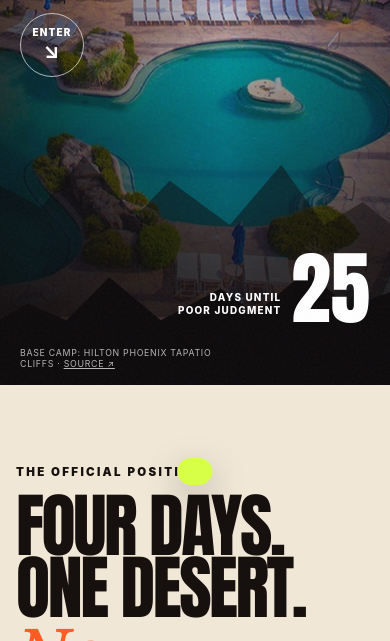
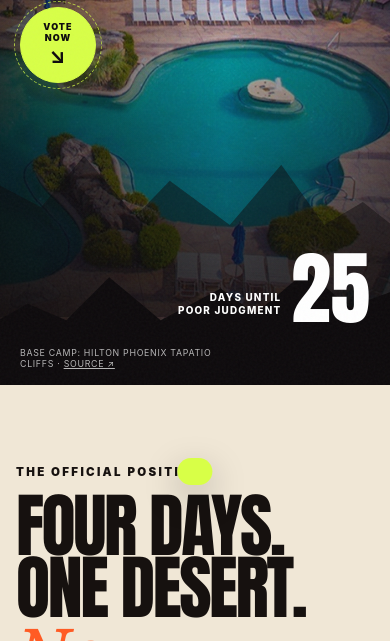
Before and after one commit to clawSean/scotty-trip, a website: page public/index.html in a window 390 px wide. Shown: the part 459-1100 px from the top of the page. Drawn offline with Linux system fonts and the light colour scheme; no server answers.

Commit message:
Point hero CTA to trip voting

```diff
--- a/public/index.html
+++ b/public/index.html
@@ -52,7 +52,7 @@
         </h1>
         <div class="hero-bottom reveal">
           <p class="hero-decree">The Valley has been warned.</p>
-          <a class="round-link" href="#itinerary" aria-label="Enter the trip plan"><span>Enter</span><b>↘</b></a>
+          <a class="round-link vote-jump" href="#vote" aria-label="Jump to the trip voting options"><span>Vote now</span><b>↘</b></a>
         </div>
       </div>
       <div class="countdown" aria-label="Trip countdown">
--- a/public/styles.css
+++ b/public/styles.css
@@ -92,6 +92,10 @@ img { display: block; max-width: 100%; }
 .round-link { width: 82px; height: 82px; border-radius: 50%; border: 1px solid rgba(255,255,255,.65); display: flex; flex-direction: column; align-items: center; justify-content: center; text-decoration: none; text-transform: uppercase; font-weight: 900; font-size: .62rem; letter-spacing: .12em; transition: .25s; }
 .round-link b { font-size: 1.3rem; }
 .round-link:hover { background: var(--acid); color: var(--night); border-color: var(--acid); transform: rotate(-8deg) scale(1.05); }
+.vote-jump { position: relative; width: 92px; height: 92px; padding: .6rem; border-color: var(--acid); background: var(--acid); color: var(--night); text-align: center; box-shadow: 0 10px 32px rgba(216,255,71,.2); }
+.vote-jump::after { content: ""; position: absolute; inset: -7px; border: 1px dashed rgba(216,255,71,.72); border-radius: 50%; transition: transform .35s ease; }
+.vote-jump:hover { transform: rotate(-6deg) scale(1.05); }
+.vote-jump:hover::after, .vote-jump:focus-visible::after { transform: rotate(28deg); }
 .countdown { position: absolute; z-index: 3; right: 5vw; bottom: 10%; display: flex; align-items: flex-end; gap: .6rem; color: #fff; text-transform: uppercase; }
 .countdown strong { order: 2; font-family: var(--display); font-size: clamp(5rem, 9vw, 9rem); line-height: .72; }
 .countdown span { order: 1; font-size: .62rem; font-weight: 800; letter-spacing: .12em; line-height: 1.35; text-align: right; }
@@ -328,6 +332,7 @@ dialog h2 { margin: .5rem 0 1.5rem; font-size: clamp(3rem, 9vw, 5rem); }
   .hero-title .outline { padding-left: 0; -webkit-text-stroke-width: 1.5px; }
   .hero-bottom { margin-left: 0; flex-direction: column; align-items: flex-start; gap: 1rem; }
   .round-link { width: 64px; height: 64px; }
+  .vote-jump { width: 76px; height: 76px; font-size: .56rem; }
   .countdown { right: 1.25rem; bottom: 8%; }
   .countdown strong { font-size: 5rem; }
   .photo-credit { left: 1.25rem; bottom: 1rem; max-width: 50%; }
--- a/scripts/check-content.mjs
+++ b/scripts/check-content.mjs
@@ -9,6 +9,7 @@ for (const required of ['noindex', 'nov. 19–22', 'desert behavior', 'the valle
 }
 assert.ok(js.includes('/api/vote'), 'Voting API is not wired into the client.');
 assert.ok(html.includes('href="/guide.html"'), 'Main navigation does not link to the field guide.');
+assert.ok(html.includes('class="round-link vote-jump" href="#vote"'), 'Hero CTA does not jump to voting.');
 for (const required of ['trail 100', 'the mission', 'social tap', 'package access is not a reservation']) {
   assert.ok(guide.toLowerCase().includes(required), `Field guide is missing required content: ${required}`);
 }
```
